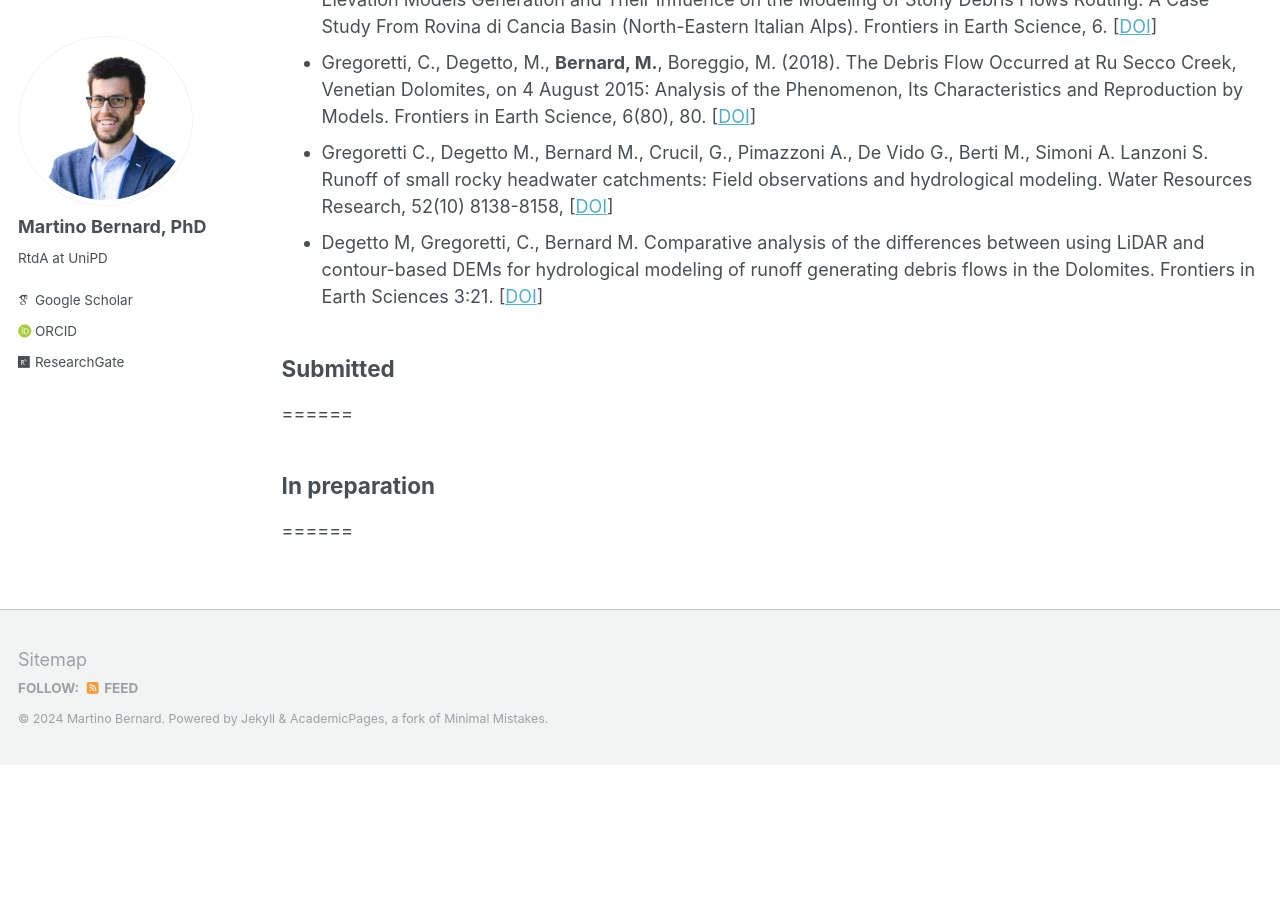
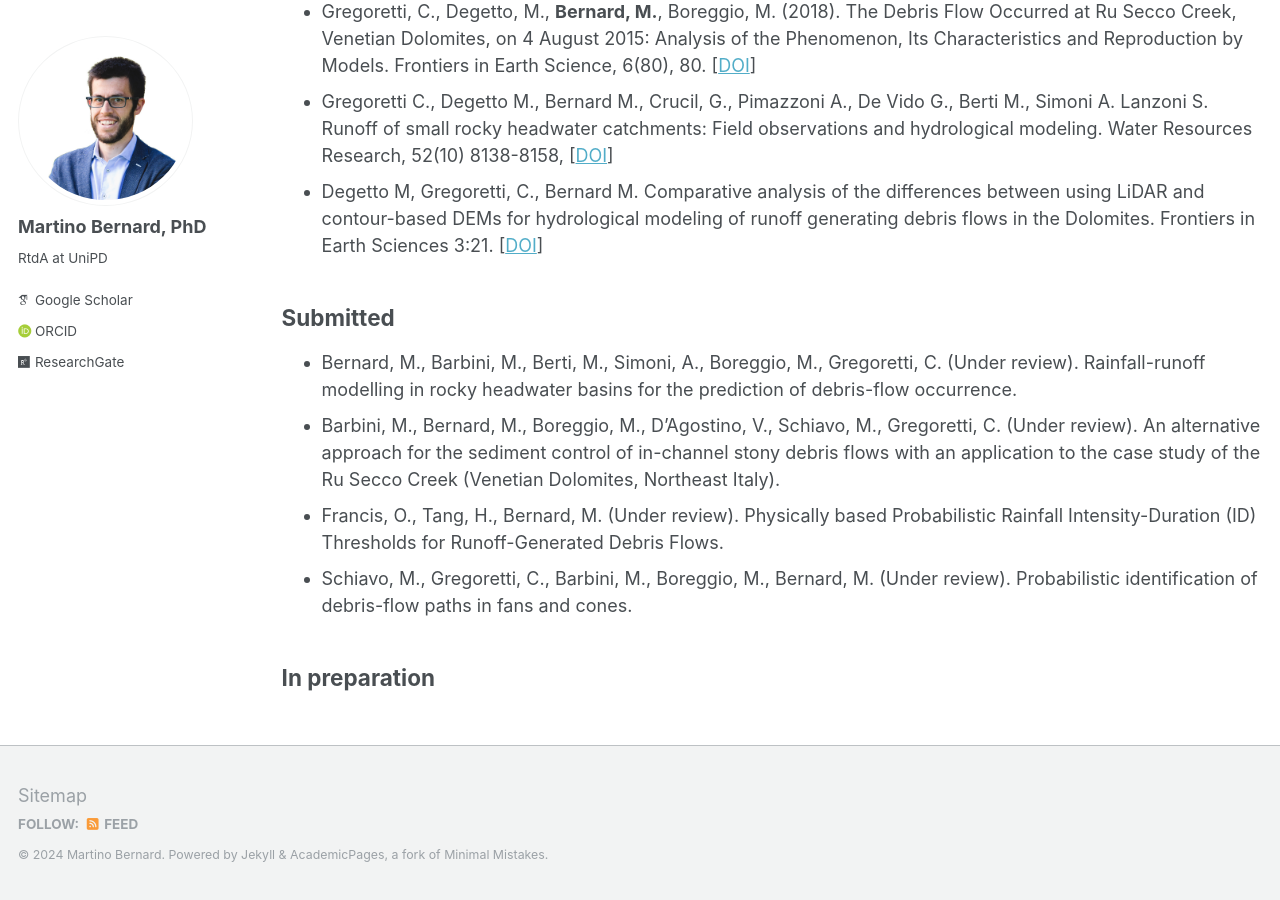
Before and after one commit to martinobernard/martinobernard.github.io, a Jekyll site: the page built from _pages/publications.md, in a window 1280 px wide and 900 px high, scrolled down 1102 px. Built offline with Jekyll 4.4.1, drawn with Linux system fonts in a browser that asks for light colours; some web fonts are replaced; before the commit the page ends 1867 px from its top, so only the background shows below that.

Commit message:
update header

```diff
--- a/_pages/publications.md
+++ b/_pages/publications.md
@@ -13,7 +13,6 @@ author_profile: true
 {% include base_path %}
 
 ## Published
-======
 * **Bernard, M.**, Barbini, M., Boreggio, M., Biasuzzi, K., Gregoretti, C. (2024). Deposition areas: An effective solution for the reduction of the sediment volume transported by stony debris flows on the high-sloping reach of channels incising fans and debris cones. Earth Surface Processes and Landforms. [<a href="https://doi.org/10.1002/esp.5727" target="_blank">DOI</a>]
 * Qiao, Z., Li, T., Simoni, A., Gregoretti, C., **Bernard, M.**, Wu, S., Shen, W., Berti, M. (2023). Numerical modelling of an Alpine debris flow by considering bed entrainment. Frontiers in Earth Science. [<a href="https://doi.org/10.3389/feart.2022.1059525" target="_blank">DOI</a>]
 * Boreggio, M., **Bernard, M.**, Gregoretti, C. (2022). Does the topographic data source truly influence the routing modeling of debris flows in a torrent catchment? Earth Surface Processes and Landforms. [<a href="https://doi.org/10.1002/esp.5366" target="_blank">DOI</a>]
@@ -29,7 +28,9 @@ author_profile: true
 * Degetto M, Gregoretti, C., Bernard M. Comparative analysis of the differences between using LiDAR and contour-based DEMs for hydrological modeling of runoff generating debris flows in the Dolomites. Frontiers in Earth Sciences 3:21. [<a href="https://doi.org/10.3389/feart.2015.00021" target="_blank">DOI</a>]
 
 ## Submitted
-======
+* Bernard, M., Barbini, M., Berti, M., Simoni, A., Boreggio, M., Gregoretti, C. (Under review). Rainfall-runoff modelling in rocky headwater basins for the prediction of debris-flow occurrence.
+* Barbini, M., Bernard, M., Boreggio, M., D’Agostino, V., Schiavo, M., Gregoretti, C. (Under review). An alternative approach for the sediment control of in-channel stony debris flows with an application to the case study of the Ru Secco Creek (Venetian Dolomites, Northeast Italy).
+* Francis, O., Tang, H., Bernard, M. (Under review). Physically based Probabilistic Rainfall Intensity-Duration (ID) Thresholds for Runoff-Generated Debris Flows.
+* Schiavo, M., Gregoretti, C., Barbini, M., Boreggio, M., Bernard, M. (Under review). Probabilistic identification of debris-flow paths in fans and cones.
 
 ## In preparation
-======
```
Also changed, not shown: _pages/cv.md (+1 -3 lines), _pages/research.md (+0 -1 lines), _pages/teaching.md (+0 -3 lines).
